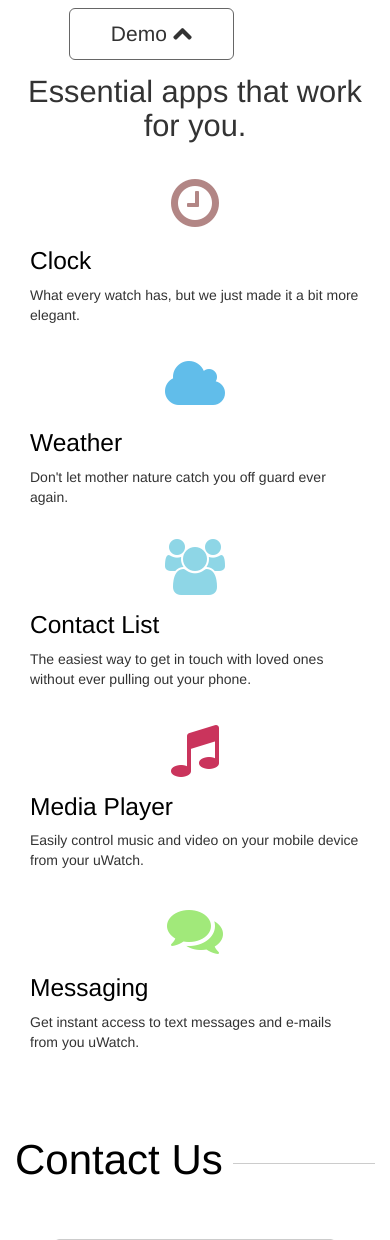
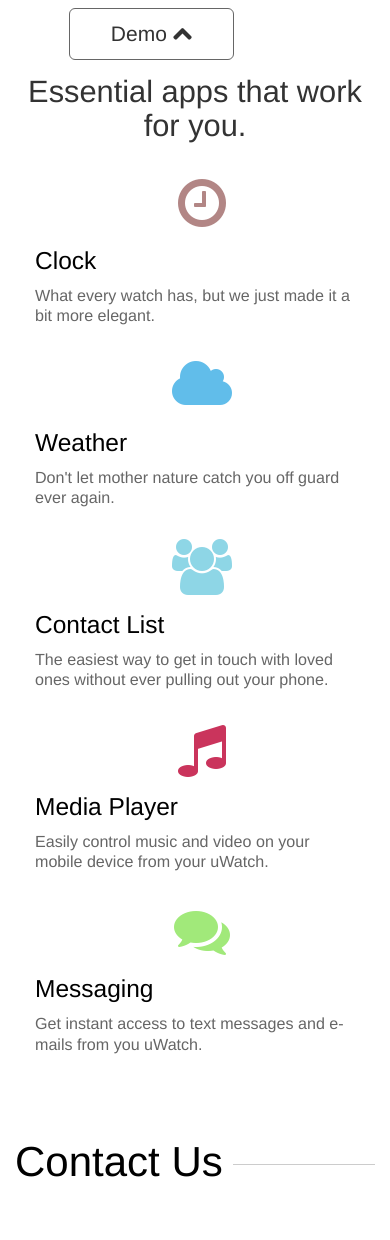
Before and after one commit to wsfuller/uWatch, a PHP site: page /index.html in a window 390 px wide. Shown: the part 3778-5018 px from the top of the page. Run offline with PHP 8.4, Linux system fonts and the light colour scheme; some libraries are stand-ins or nearby versions.

Commit message:
fixed 991px app section

```diff
--- a/css/style.css
+++ b/css/style.css
@@ -585,6 +585,18 @@ h4.appTitle {
     h3.appsTitle{
         font-size:2.2em;
     }
+
+    h4.appTitle{
+        padding:0 0 0 5px;
+    }
+
+    .appsSectionText p{
+        padding:0 0 0 5px;
+    }
+
+    .appIcon{
+        width: 56px;
+    }
 }
 
 @media (max-width:767px){
--- a/index.html
+++ b/index.html
@@ -463,7 +463,7 @@
                             Clock
                         </h4>
                     </div>
-                    <div class="col-xs-12 col-sm-10">
+                    <div class="col-xs-12 col-sm-10 appsSectionText">
                         <p>
                             What every watch has, but we just made it a bit more elegant.
                         </p>
@@ -480,7 +480,7 @@
                             Weather
                         </h4>
                     </div>
-                    <div class="col-xs-12 col-sm-10">
+                    <div class="col-xs-12 col-sm-10 appsSectionText">
                         <p>
                             Don't let mother nature catch you off guard ever again.
                         </p>
@@ -497,7 +497,7 @@
                             Contact List
                         </h4>
                     </div>
-                    <div class="col-xs-12 col-sm-10">
+                    <div class="col-xs-12 col-sm-10 appsSectionText">
                         <p>
                             The easiest way to get in touch with loved ones without ever pulling out your phone.
                         </p>
@@ -514,7 +514,7 @@
                             Media Player
                         </h4>
                     </div>
-                    <div class="col-xs-12 col-sm-10">
+                    <div class="col-xs-12 col-sm-10 appsSectionText">
                         <p>
                             Easily control music and video on your mobile device from your uWatch.
                         </p>
@@ -531,7 +531,7 @@
                             Messaging
                         </h4>
                     </div>
-                    <div class="col-xs-12 col-sm-10">
+                    <div class="col-xs-12 col-sm-10 appsSectionText">
                         <p>
                             Get instant access to text messages and e-mails from you uWatch.
                         </p>
```
